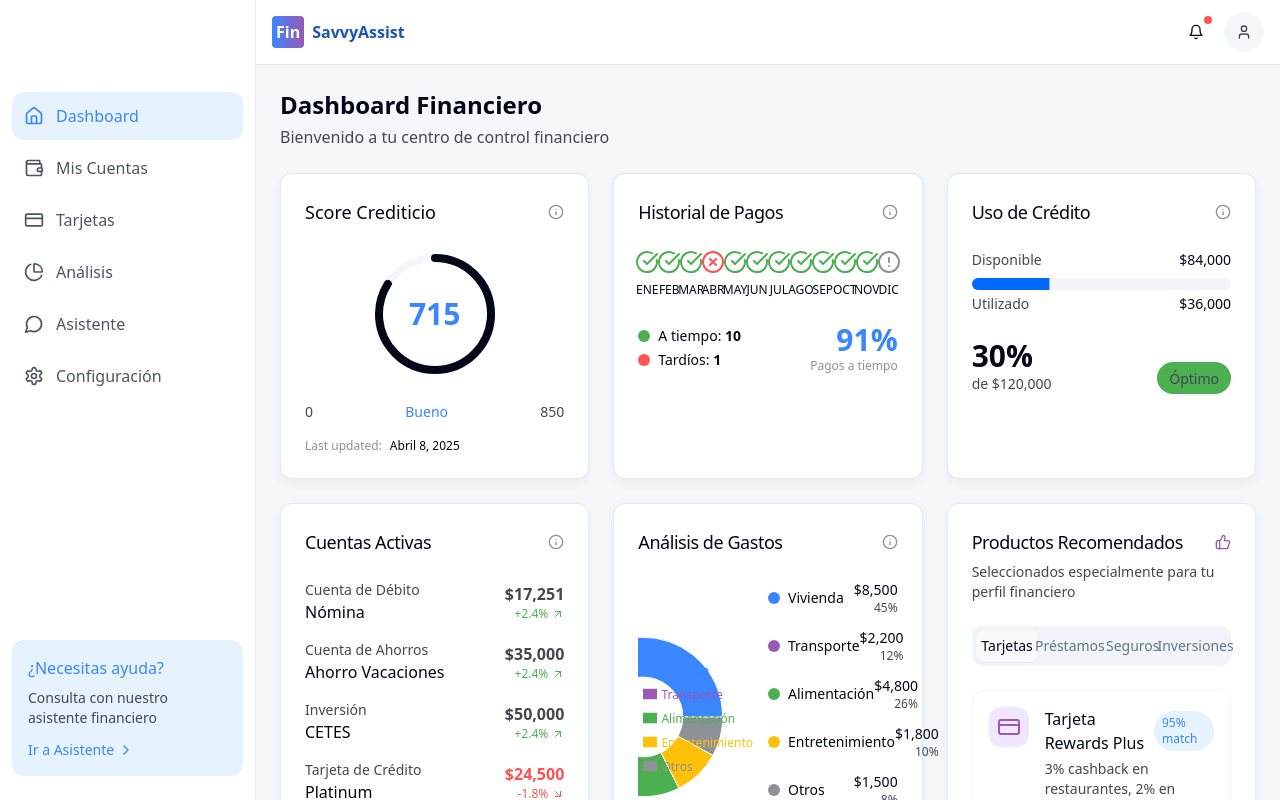
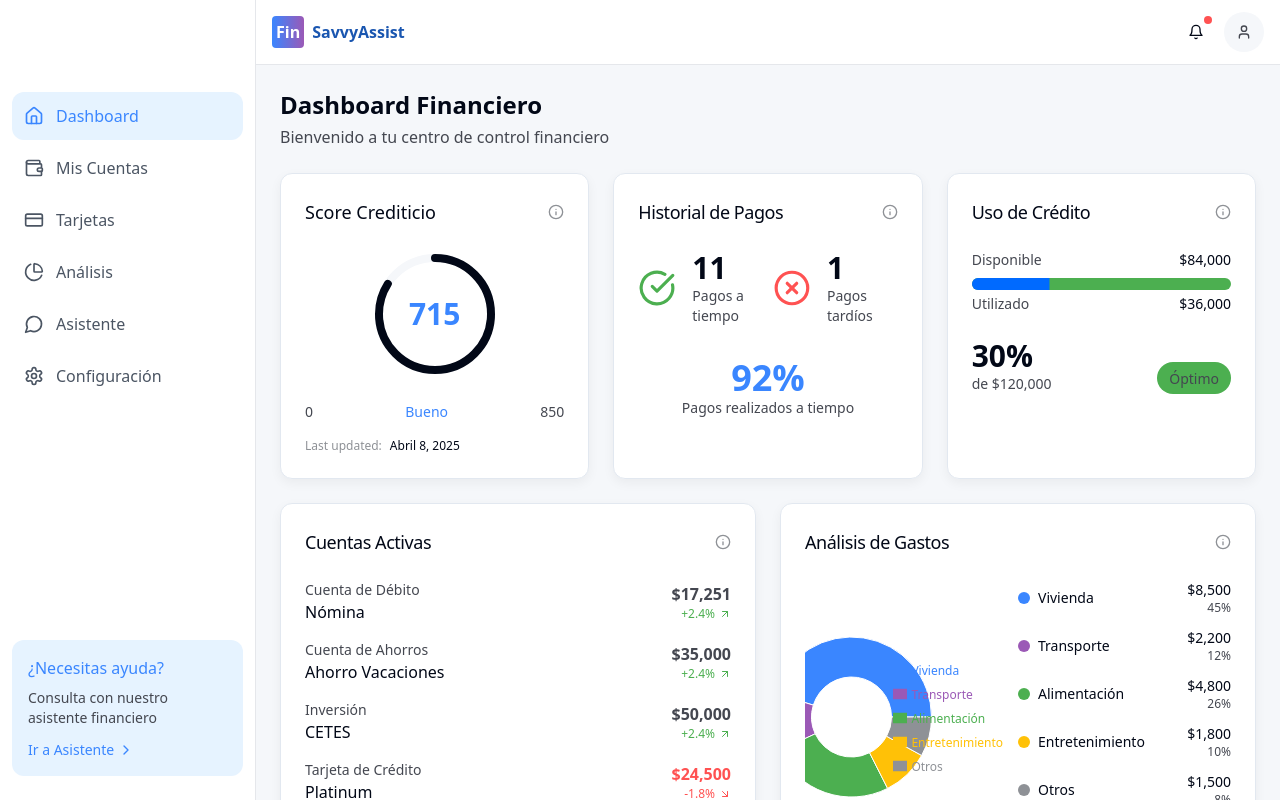
Before and after one commit to roriveroll/fin-savvy-assist, a React (Vite) app: page /cards in a window 1280 px wide. Built offline with nearby package versions, Linux system fonts and the light colour scheme.

Commit message:
Refactor dashboard components
Update the Credit Score, Payment History, Credit Usage, Accounts Overview, Expenses Analysis, and Recommended Products cards on the dashboard.

```diff
--- a/src/components/dashboard/CreditUsageCard.tsx
+++ b/src/components/dashboard/CreditUsageCard.tsx
@@ -50,7 +50,7 @@ const CreditUsageCard = () => {
             <div className="text-sm text-finance-gray-dark">Disponible</div>
             <div className="text-sm font-medium">{formatCurrency(totalCredit - usedCredit)}</div>
           </div>
-          <Progress value={percentUsed} className="h-3" indicatorClassName={usageLevel.color} />
+          <Progress value={percentUsed} className={`h-3 ${usageLevel.color}`} />
           <div className="flex justify-between items-center mt-1">
             <div className="text-sm text-finance-gray-dark">Utilizado</div>
             <div className="text-sm font-medium">{formatCurrency(usedCredit)}</div>
--- a/src/components/dashboard/PaymentHistoryCard.tsx
+++ b/src/components/dashboard/PaymentHistoryCard.tsx
@@ -1,30 +1,16 @@
 
 import { Card, CardContent, CardHeader, CardTitle } from "@/components/ui/card";
-import { CheckCircle, XCircle, AlertCircle, Info } from "lucide-react";
+import { CheckCircle, XCircle, Info } from "lucide-react";
 import { Tooltip, TooltipContent, TooltipProvider, TooltipTrigger } from "@/components/ui/tooltip";
 
 const PaymentHistoryCard = () => {
-  const months = ['ENE', 'FEB', 'MAR', 'ABR', 'MAY', 'JUN', 'JUL', 'AGO', 'SEP', 'OCT', 'NOV', 'DIC'];
+  const paymentData = {
+    onTime: 11,
+    late: 1,
+    total: 12
+  };
 
-  // Status: 1 = on time, 0 = late, 2 = pending
-  const paymentHistory = [
-    { month: 'ENE', status: 1 },
-    { month: 'FEB', status: 1 },
-    { month: 'MAR', status: 1 },
-    { month: 'ABR', status: 0 },
-    { month: 'MAY', status: 1 },
-    { month: 'JUN', status: 1 },
-    { month: 'JUL', status: 1 },
-    { month: 'AGO', status: 1 },
-    { month: 'SEP', status: 1 },
-    { month: 'OCT', status: 1 },
-    { month: 'NOV', status: 1 },
-    { month: 'DIC', status: 2 },
-  ];
-
-  const onTimePayments = paymentHistory.filter(p => p.status === 1).length;
-  const totalCompletedPayments = paymentHistory.filter(p => p.status !== 2).length;
-  const onTimePercentage = Math.round((onTimePayments / totalCompletedPayments) * 100);
+  const onTimePercentage = Math.round((paymentData.onTime / paymentData.total) * 100);
 
   return (
     <Card className="card-shadow card-hover">
@@ -44,38 +30,28 @@ const PaymentHistoryCard = () => {
         </div>
       </CardHeader>
       <CardContent className="p-6">
-        <div className="grid grid-cols-12 gap-1 mb-6">
-          {paymentHistory.map((payment, index) => (
-            <div key={index} className="flex flex-col items-center">
-              <div className="mb-2">
-                {payment.status === 1 ? (
-                  <CheckCircle className="h-6 w-6 text-finance-green" />
-                ) : payment.status === 0 ? (
-                  <XCircle className="h-6 w-6 text-finance-red" />
-                ) : (
-                  <AlertCircle className="h-6 w-6 text-finance-gray" />
-                )}
-              </div>
-              <span className="text-xs font-medium">{payment.month}</span>
-            </div>
-          ))}
-        </div>
-
-        <div className="flex justify-between items-center">
-          <div>
-            <div className="flex items-center gap-2">
-              <div className="w-3 h-3 rounded-full bg-finance-green" />
-              <span className="text-sm">A tiempo: <strong>{onTimePayments}</strong></span>
-            </div>
-            <div className="flex items-center gap-2 mt-1">
-              <div className="w-3 h-3 rounded-full bg-finance-red" />
-              <span className="text-sm">Tardíos: <strong>{totalCompletedPayments - onTimePayments}</strong></span>
+        <div className="flex justify-between items-center mb-8">
+          <div className="flex items-center">
+            <CheckCircle className="h-12 w-12 text-finance-green mr-4" />
+            <div>
+              <div className="text-3xl font-bold">{paymentData.onTime}</div>
+              <div className="text-sm text-finance-gray-dark">Pagos a tiempo</div>
             </div>
           </div>
 
-          <div className="text-right">
-            <div className="text-3xl font-bold text-finance-blue">{onTimePercentage}%</div>
-            <div className="text-xs text-finance-gray">Pagos a tiempo</div>
+          <div className="flex items-center">
+            <XCircle className="h-12 w-12 text-finance-red mr-4" />
+            <div>
+              <div className="text-3xl font-bold">{paymentData.late}</div>
+              <div className="text-sm text-finance-gray-dark">Pagos tardíos</div>
+            </div>
+          </div>
+        </div>
+
+        <div className="flex justify-center items-center">
+          <div className="text-center">
+            <div className="text-4xl font-bold text-finance-blue">{onTimePercentage}%</div>
+            <div className="text-sm text-finance-gray-dark">Pagos realizados a tiempo</div>
           </div>
         </div>
       </CardContent>
--- a/src/pages/Dashboard.tsx
+++ b/src/pages/Dashboard.tsx
@@ -14,12 +14,18 @@ const Dashboard = () => {
         <p className="text-finance-gray-dark">Bienvenido a tu centro de control financiero</p>
       </div>
 
-      <div className="grid grid-cols-1 md:grid-cols-2 lg:grid-cols-3 gap-6">
+      <div className="grid grid-cols-1 md:grid-cols-3 gap-6">
         <CreditScoreCard />
         <PaymentHistoryCard />
         <CreditUsageCard />
+      </div>
+
+      <div className="grid grid-cols-1 md:grid-cols-2 gap-6">
         <AccountsOverviewCard />
         <ExpensesAnalysisCard />
+      </div>
+
+      <div className="grid grid-cols-1 gap-6">
         <RecommendedProductsCard />
       </div>
     </div>
```
